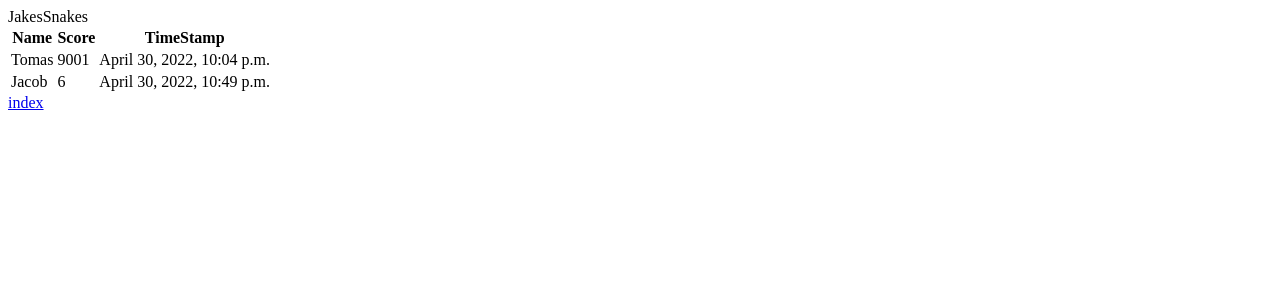
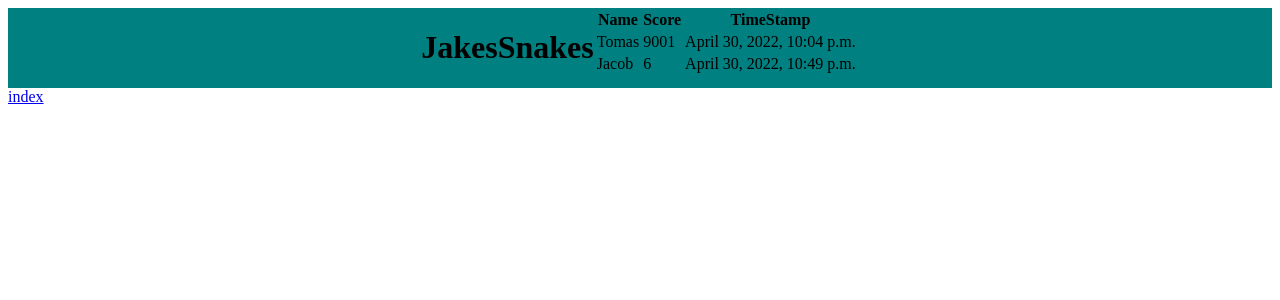
Before and after one commit to unusualpineapple/Projects, a Django app: page /highscores in a window 1280 px wide. Shown: the top 300 px of the page. Run offline with Django 4.2, Linux system fonts and the light colour scheme; data comes from the database, SQL or seed files in the repository.

Commit message:
inputting headers

```diff
--- a/Projects/testProject/django_with_joe/gamehub/joesCoolWebsite/models.py
+++ b/Projects/testProject/django_with_joe/gamehub/joesCoolWebsite/models.py
@@ -36,6 +36,11 @@ class Games(models.Model):
     createdat = models.DateTimeField(auto_now_add=True)
     updateddat = models.DateTimeField(auto_now=True)
 
+# class Userval(models.Manager):
+#     def validation(self, postData):
+
+#         errors = {}
+#         if Scores
 
 class Scores(models.Model):
     games_id = models.ForeignKey(Games, on_delete=models.CASCADE, related_name = 'gamescores')
--- a/Projects/testProject/django_with_joe/gamehub/joesCoolWebsite/static/styles.css
+++ b/Projects/testProject/django_with_joe/gamehub/joesCoolWebsite/static/styles.css
@@ -1,5 +1,5 @@
 
-
+/* this is the styling for wackamole game */
 .grid{
     width: 40%;
     height: 50%;
@@ -34,3 +34,18 @@
     width: 100vw;
     height: 100vh;
 }
+
+/* styling for the highscores */
+.highscorelist{
+    background-color: teal;
+    display: flex;
+    justify-content: space-around;
+}
+.header{
+    display: block !important ;
+    align-items: center;
+}
+.tables{
+    display:flex;
+    flex-wrap: wrap;
+}
--- a/Projects/testProject/django_with_joe/gamehub/joesCoolWebsite/templates/highscores.html
+++ b/Projects/testProject/django_with_joe/gamehub/joesCoolWebsite/templates/highscores.html
@@ -1,10 +1,23 @@
+
+<!DOCTYPE html>
+<html lang="en">
+<head>
+    <meta charset="UTF-8">
+    <meta http-equiv="X-UA-Compatible" content="IE=edge">
+    <meta name="viewport" content="width=device-width, initial-scale=1.0">
+    {% load static %}
+    <link rel="stylesheet" href="{% static 'styles.css' %}">
+    <title>Document</title>
+</head>
+    <body>
+        <div class="highscorelist">
                 {% for key, value in Model.items%}
-{{key}}
-<table>
+            <div class="tables">
+                <h1 class="header">{{key}}</h1>
+                <table class="tables">
                     <tr>
                         <th>
                             Name
-            </td>
                         <th>
                             Score
                         </th>
@@ -26,8 +39,12 @@
                     </tr>
                     {% endfor %}
                 </table>
+            </div>
                 {% endfor %}
+        </div>
 
         <div>
             <a href="/login">index</a>
         </div>
+    </body>
+</html>
--- a/Projects/testProject/django_with_joe/gamehub/joesCoolWebsite/templates/index.html
+++ b/Projects/testProject/django_with_joe/gamehub/joesCoolWebsite/templates/index.html
@@ -1,7 +1,6 @@
-
+{% extends "headertemp.html" %}
     <p>test template index</p>
     {{user.firstName}}
-    {{user.id}}
     <div><a href="/highscores">Look at Scores</a></div>
     <div><a href="/gamepage">check out the games</a></div>
     <div><a href="/logout">logout</a></div>
@@ -17,6 +16,7 @@
 
             <tr>
                 <td><a href="playgame/{{game.id}}">{{game.name}}</a></td>
+                <td><a href="deletefavgame/{{game.id}}">delete from fav</a></td>
             </tr>
 
         {% endfor %}
--- a/Projects/testProject/django_with_joe/gamehub/joesCoolWebsite/templates/rungame.html
+++ b/Projects/testProject/django_with_joe/gamehub/joesCoolWebsite/templates/rungame.html
@@ -35,7 +35,7 @@
         <!-- <input type="hidden" name="user.id" value="{{user.id}}"> -->
         <h2>SCORE:</h2>
         <h2 id="score">0</h2>
-        <input type="hidden" name="score" id="test" value="">
+        <input type="hidden" name="score" id="test" value="0">
         <h2>Time left:</h2>
         <h2 id="timeLeft">5</h2>
             <p class="timesup"></p>
--- a/Projects/testProject/django_with_joe/gamehub/joesCoolWebsite/urls.py
+++ b/Projects/testProject/django_with_joe/gamehub/joesCoolWebsite/urls.py
@@ -12,5 +12,6 @@ urlpatterns = [
     path('gamepage', views.gamepage),
     path('playgame/<int:game_id>', views.playgame),
     path('insertscore', views.insertscore),
-    path('addfavgame/<int:game_id>',views.addFavorite)
+    path('addfavgame/<int:game_id>',views.addFavorite),
+    path('deletefavgame/<int:game_id>', views.deleteFavorite),
 ]
--- a/Projects/testProject/django_with_joe/gamehub/joesCoolWebsite/views.py
+++ b/Projects/testProject/django_with_joe/gamehub/joesCoolWebsite/views.py
@@ -1,4 +1,5 @@
 from cProfile import run
+from distutils.log import error
 from unicodedata import name
 import bcrypt
 from django.http import HttpResponse
@@ -105,10 +106,6 @@ def playgame (request, game_id):
 #     games = Games.objects.all()
 
 def highscores(request):
-    # id = request.session['id']#request.GET['userid']
-    # gamesList = Games.objects.all()
-    # gamesList.
-    # for game in gameList:
     scoresList = Scores.objects.all()#.filter(games_id=id)
     print(scoresList)
     scoresViewModelDict = {}
@@ -122,7 +119,8 @@ def highscores(request):
         scoresViewModelDict.setdefault(gameName, []).append(scoreVm)
     for key, value in scoresViewModelDict.items():
         print(key, value)
-    #print(scoresViewModelDict)
+
+
     return render(request, "highscores.html", {'Model': scoresViewModelDict })
 
 def grabScore(request):
@@ -152,7 +150,13 @@ def insertscore(request):
     formScore = int(request.POST['score'])
     getgame = Games.objects.get(id = formgames_id)
     getuser = Users.objects.get(id = formusers_id)
+    if (formScore == ""):
+        return redirect('/rungame/<int:game_id>')
     Scores.objects.create(games_id = getgame, users_id = getuser, scores = formScore)
     return redirect('/highscores')
 
-# def removefav(request):
+def deleteFavorite(request, game_id):
+    user = Users.objects.get(id = request.session['id'])
+    game = Games.objects.get(id = game_id)
+    user.favoritedgames.remove(game)
+    return redirect('/login')
```
Also changed, not shown: Projects/testProject/django_with_joe/gamehub/joesCoolWebsite/templates/headertemp.html (added, +8 -0 lines). Lines whose indentation alone changed are shown as unchanged.
